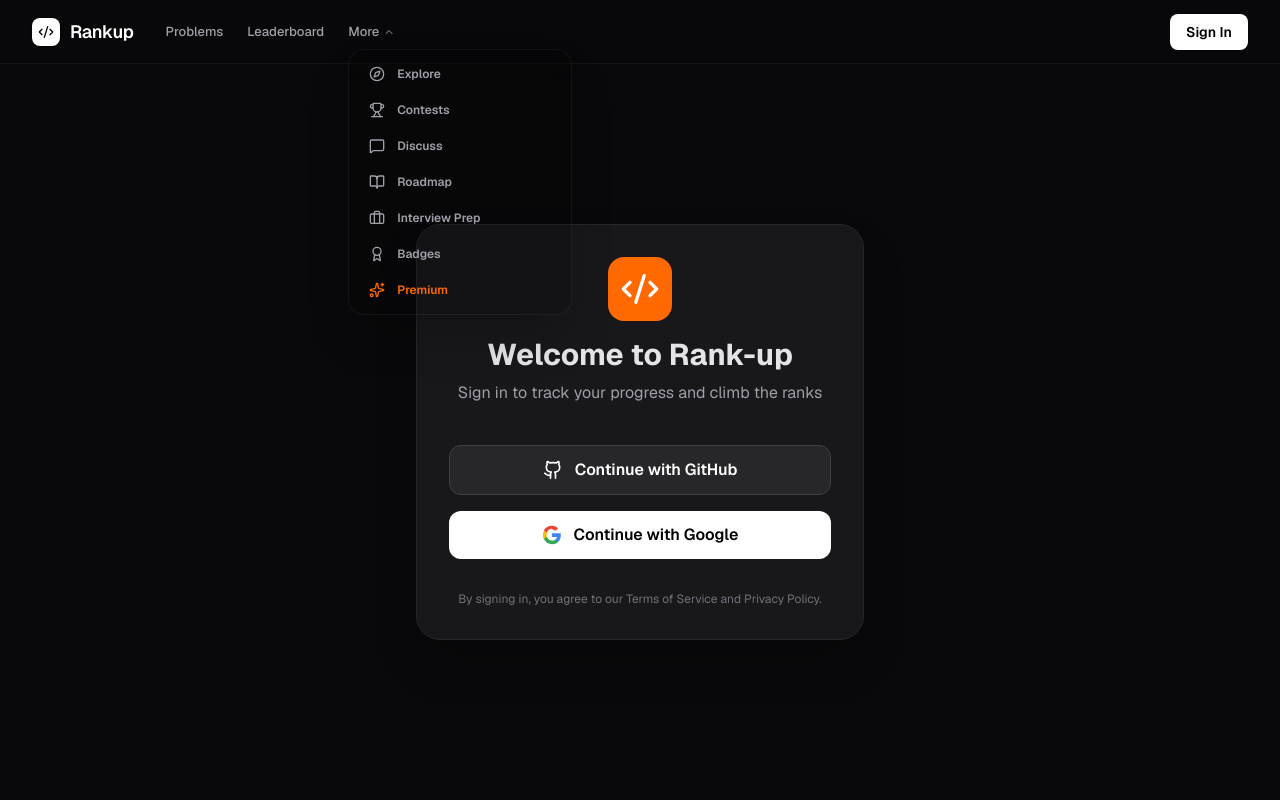
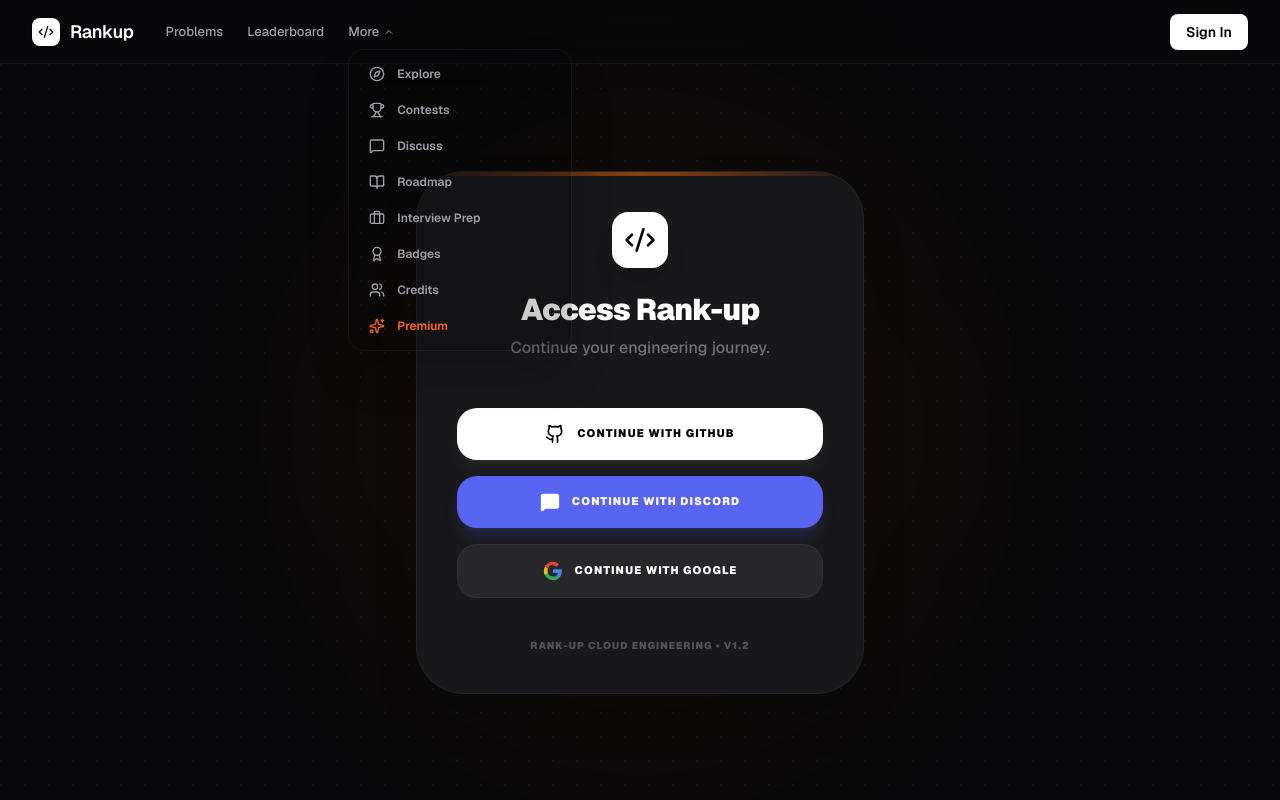
Before and after one commit to students-dev/rank-up, a Next.js app: page /auth/signin in a window 1280 px wide. Both pictures are taken after a click on the button "More". Built offline with nearby package versions, Linux system fonts and the light colour scheme; no server answers.

Commit message:
feat: add credits page and discord authentication

```diff
--- a/src/app/auth/signin/page.tsx
+++ b/src/app/auth/signin/page.tsx
@@ -1,32 +1,49 @@
 "use client";
 
 import { signIn } from "next-auth/react";
-import { Code2, Github } from "lucide-react";
+import { Code2, Github, MessageSquare } from "lucide-react";
+import { motion } from "framer-motion";
 
 export default function SignIn() {
   return (
-    <div className="flex min-h-[calc(100vh-64px)] items-center justify-center p-4">
-      <div className="w-full max-w-md bg-zinc-900 border border-zinc-800 rounded-3xl p-8 shadow-2xl">
-        <div className="flex flex-col items-center text-center mb-10">
-          <div className="bg-orange-500 p-3 rounded-2xl mb-4">
-            <Code2 className="w-10 h-10 text-white" />
+    <div className="relative min-h-[calc(100vh-64px)] flex items-center justify-center p-4 bg-zinc-950 grid-pattern">
+      <div className="absolute top-1/2 left-1/2 -translate-x-1/2 -translate-y-1/2 w-[600px] h-[600px] bg-orange-500/5 blur-[120px] rounded-full pointer-events-none" />
+
+      <motion.div
+        initial={{ opacity: 0, scale: 0.95 }}
+        animate={{ opacity: 1, scale: 1 }}
+        className="w-full max-w-md bg-zinc-900 border border-white/5 rounded-[48px] p-10 shadow-2xl relative z-10 overflow-hidden"
+      >
+        <div className="absolute top-0 left-0 w-full h-1 bg-gradient-to-r from-transparent via-orange-500/50 to-transparent" />
+
+        <div className="flex flex-col items-center text-center mb-12">
+          <div className="bg-white p-3 rounded-2xl mb-6 shadow-xl">
+            <Code2 className="w-8 h-8 text-black" />
           </div>
-          <h1 className="text-3xl font-bold">Welcome to Rank-up</h1>
-          <p className="text-zinc-400 mt-2">Sign in to track your progress and climb the ranks</p>
+          <h1 className="text-3xl font-black text-white tracking-tight">Access Rank-up</h1>
+          <p className="text-zinc-500 mt-2 font-medium">Continue your engineering journey.</p>
         </div>
 
         <div className="space-y-4">
           <button
             onClick={() => signIn("github", { callbackUrl: "/" })}
-            className="w-full flex items-center justify-center gap-3 bg-zinc-800 hover:bg-zinc-700 text-white py-3 px-4 rounded-xl font-semibold transition-all border border-zinc-700"
+            className="w-full flex items-center justify-center gap-3 bg-white hover:bg-zinc-200 text-black py-4 px-4 rounded-[20px] font-black text-[11px] uppercase tracking-widest transition-all active:scale-[0.98] shadow-lg shadow-white/5"
           >
             <Github className="w-5 h-5" />
             Continue with GitHub
           </button>
 
           <button
+            onClick={() => signIn("discord", { callbackUrl: "/" })}
+            className="w-full flex items-center justify-center gap-3 bg-[#5865F2] hover:bg-[#4752C4] text-white py-4 px-4 rounded-[20px] font-black text-[11px] uppercase tracking-widest transition-all active:scale-[0.98] shadow-lg shadow-[#5865F2]/20"
+          >
+            <MessageSquare className="w-5 h-5 fill-current" />
+            Continue with Discord
+          </button>
+
+          <button
             onClick={() => signIn("google", { callbackUrl: "/" })}
-            className="w-full flex items-center justify-center gap-3 bg-white hover:bg-zinc-100 text-black py-3 px-4 rounded-xl font-semibold transition-all"
+            className="w-full flex items-center justify-center gap-3 bg-zinc-800 hover:bg-zinc-700 text-white py-4 px-4 rounded-[20px] font-black text-[11px] uppercase tracking-widest transition-all active:scale-[0.98] border border-white/5"
           >
             <svg className="w-5 h-5" viewBox="0 0 24 24">
               <path
@@ -50,10 +67,10 @@
           </button>
         </div>
 
-        <p className="mt-8 text-center text-xs text-zinc-500">
-          By signing in, you agree to our Terms of Service and Privacy Policy.
+        <p className="mt-10 text-center text-[10px] font-black uppercase tracking-widest text-zinc-600">
+          Rank-up Cloud Engineering • v1.2
         </p>
-      </div>
+      </motion.div>
     </div>
   );
 }
--- /dev/null
+++ b/src/app/credits/page.tsx
@@ -0,0 +1,98 @@
+"use client";
+
+import { motion } from "framer-motion";
+import { Github, Code2, Heart, ExternalLink } from "lucide-react";
+import Link from "next/link";
+
+const developers = [
+  {
+    name: "Ramkrishna",
+    username: "ramkrishna-xyz",
+    role: "Lead Developer",
+    github: "https://github.com/ramkrishna-xyz",
+    image: "https://github.com/ramkrishna-xyz.png",
+  },
+  {
+    name: "Manjunath",
+    username: "manjunathh-xyz",
+    role: "Core Contributor",
+    github: "https://github.com/manjunathh-xyz",
+    image: "https://github.com/manjunathh-xyz.png",
+  }
+];
+
+export default function CreditsPage() {
+  return (
+    <div className="relative min-h-screen bg-zinc-950 grid-pattern font-sans">
+      <div className="max-w-4xl mx-auto px-6 pt-24 pb-32 relative z-10">
+        <div className="text-center space-y-4 mb-20">
+          <motion.div
+            initial={{ opacity: 0, scale: 0.9 }}
+            animate={{ opacity: 1, scale: 1 }}
+            className="inline-flex items-center gap-2 px-4 py-1.5 rounded-full bg-white/5 border border-white/10 text-zinc-400 text-[10px] font-black uppercase tracking-[0.2em] mb-4"
+          >
+            <Code2 className="w-3 h-3 text-orange-500" />
+            Built with Passion
+          </motion.div>
+          <h1 className="text-5xl md:text-6xl font-black text-white tracking-tighter leading-tight">
+            MEET THE<br />
+            <span className="text-orange-500 italic text-glow uppercase">ENGINEERS.</span>
+          </h1>
+          <p className="text-zinc-500 text-lg max-w-xl mx-auto font-bold tracking-tight pt-4 leading-relaxed">
+            The visionary minds behind the Rank-up platform, dedicated to crafting the ultimate engineering experience.
+          </p>
+        </div>
+
+        <div className="grid grid-cols-1 md:grid-cols-2 gap-8 mb-20">
+          {developers.map((dev, i) => (
+            <motion.div
+              key={i}
+              initial={{ opacity: 0, y: 20 }}
+              animate={{ opacity: 1, y: 0 }}
+              transition={{ delay: i * 0.1 }}
+              whileHover={{ y: -5 }}
+              className="glass p-10 rounded-[48px] border border-white/5 group relative overflow-hidden"
+            >
+              <div className="absolute top-0 right-0 p-8 opacity-0 group-hover:opacity-5 transition-opacity">
+                <Github className="w-32 h-32 text-white" />
+              </div>
+
+              <div className="flex flex-col items-center text-center space-y-6">
+                <div className="relative">
+                    <div className="absolute inset-0 bg-orange-500/20 blur-2xl rounded-full opacity-0 group-hover:opacity-100 transition-opacity" />
+                    <img
+                        src={dev.image}
+                        alt={dev.name}
+                        className="w-32 h-32 rounded-[40px] object-cover relative z-10 border border-white/10 shadow-2xl"
+                    />
+                </div>
+
+                <div className="space-y-1 relative z-10">
+                    <h3 className="text-2xl font-black text-white tracking-tight">{dev.name}</h3>
+                    <p className="text-orange-500 font-bold uppercase text-[10px] tracking-widest">{dev.role}</p>
+                </div>
+
+                <div className="flex items-center gap-4 relative z-10">
+                    <Link
+                        href={dev.github}
+                        target="_blank"
+                        className="flex items-center gap-2 px-6 py-2.5 bg-white text-black rounded-2xl text-[10px] font-black uppercase tracking-widest hover:bg-zinc-200 transition-all shadow-xl active:scale-95"
+                    >
+                        <Github className="w-4 h-4" />
+                        GitHub
+                    </Link>
+                </div>
+              </div>
+            </motion.div>
+          ))}
+        </div>
+
+        <div className="text-center pt-12 border-t border-white/5">
+            <div className="flex items-center justify-center gap-2 text-zinc-600 font-bold tracking-tight">
+                Made with <Heart className="w-4 h-4 text-rose-500 fill-current" /> for the Global Developer Community
+            </div>
+        </div>
+      </div>
+    </div>
+  );
+}
--- a/src/components/Navbar.tsx
+++ b/src/components/Navbar.tsx
@@ -2,7 +2,7 @@
 
 import Link from "next/link";
 import { signIn, signOut, useSession } from "next-auth/react";
-import { Code2, LogOut, User as UserIcon, LayoutGrid, Trophy as TrophyIcon, Sparkles, HelpCircle, Settings, ChevronDown, Rocket, Compass, BookOpen, MessageSquare, Briefcase, Award } from "lucide-react";
+import { Code2, LogOut, User as UserIcon, LayoutGrid, Trophy as TrophyIcon, Sparkles, HelpCircle, Settings, ChevronDown, Rocket, Compass, BookOpen, MessageSquare, Briefcase, Award, Users } from "lucide-react";
 import { motion, AnimatePresence } from "framer-motion";
 import { useState } from "react";
 
@@ -17,6 +17,7 @@
     { name: "Roadmap", href: "/roadmap", icon: <BookOpen className="w-4 h-4" /> },
     { name: "Interview Prep", href: "/interview-prep", icon: <Briefcase className="w-4 h-4" /> },
     { name: "Badges", href: "/badges", icon: <Award className="w-4 h-4" /> },
+    { name: "Credits", href: "/credits", icon: <Users className="w-4 h-4" /> },
     { name: "Premium", href: "/premium", icon: <Sparkles className="w-4 h-4" />, color: "text-orange-500" },
   ];
 
--- a/src/lib/auth.ts
+++ b/src/lib/auth.ts
@@ -2,6 +2,7 @@
 import { NextAuthOptions } from "next-auth";
 import GithubProvider from "next-auth/providers/github";
 import GoogleProvider from "next-auth/providers/google";
+import DiscordProvider from "next-auth/providers/discord";
 import { prisma } from "./prisma";
 
 export const authOptions: NextAuthOptions = {
@@ -14,6 +15,10 @@
     GoogleProvider({
       clientId: process.env.GOOGLE_CLIENT_ID!,
       clientSecret: process.env.GOOGLE_CLIENT_SECRET!,
+    }),
+    DiscordProvider({
+      clientId: process.env.DISCORD_CLIENT_ID!,
+      clientSecret: process.env.DISCORD_CLIENT_SECRET!,
     }),
   ],
   callbacks: {
```
